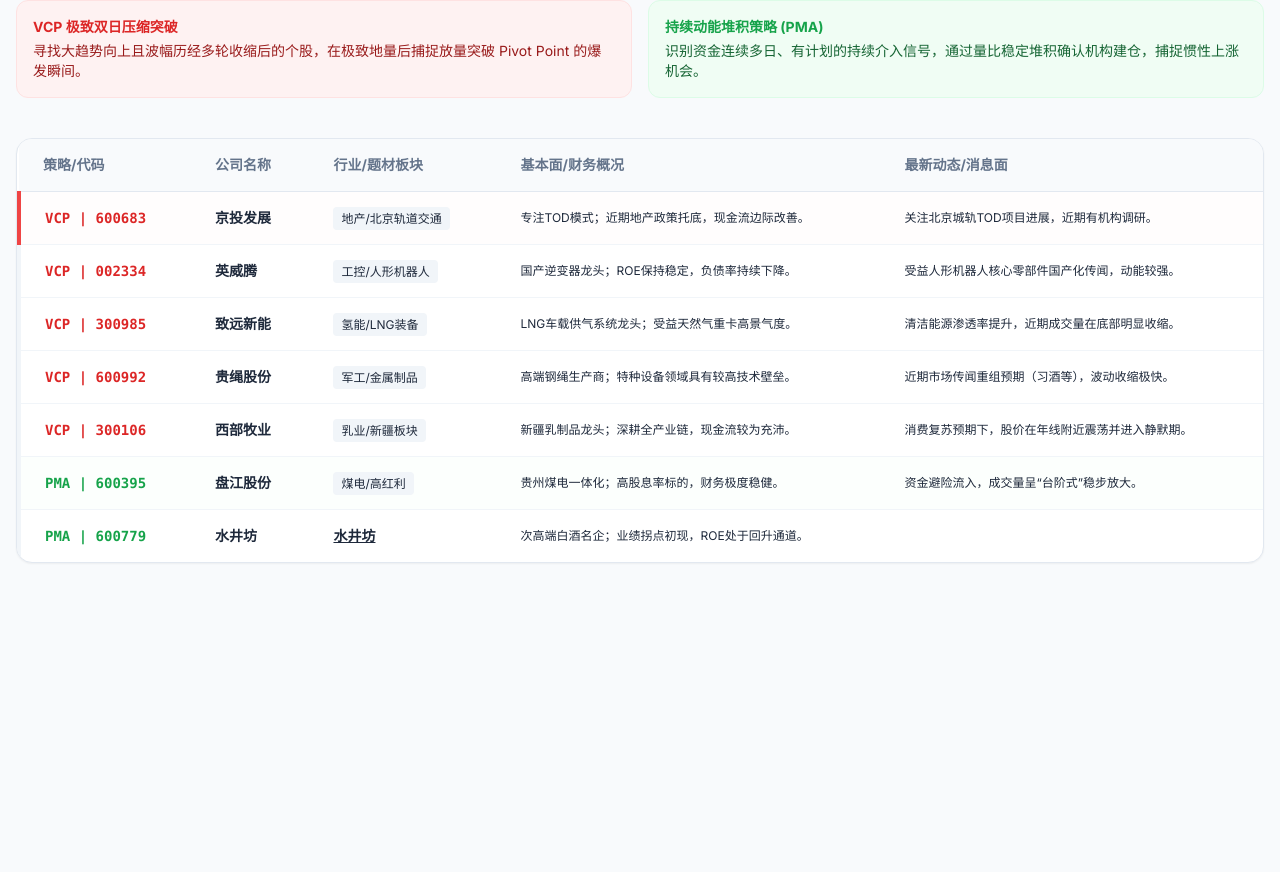
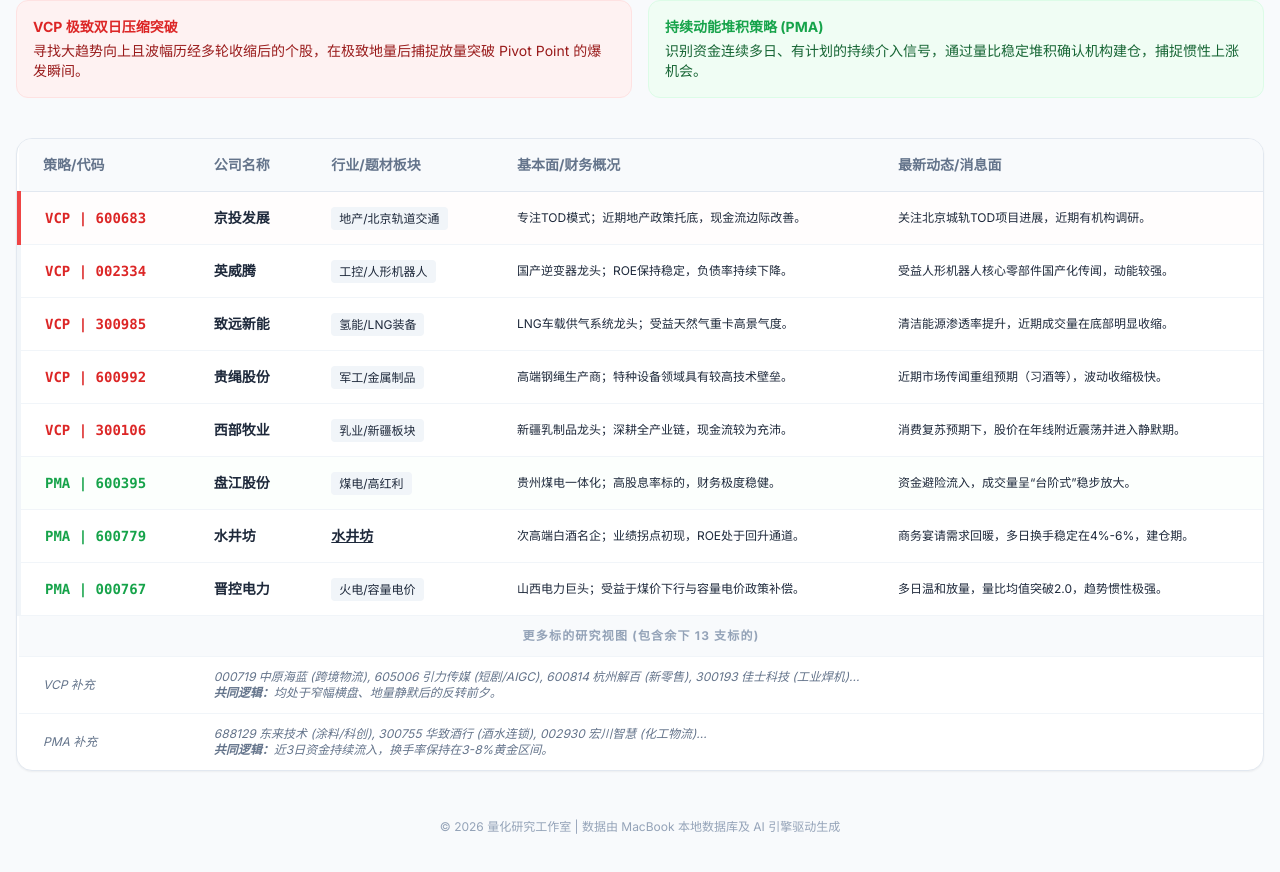
Before and after one commit to lip-lhb/stock-alpha, a plain HTML site: page index.html in a window 1280 px wide. Shown: the part 88-960 px from the top of the page. Before the commit the page ends 800 px from the top, so only its background shows below. Drawn offline with nearby package versions, Linux system fonts and the light colour scheme.

Commit message:
Add additional rows and footer to index.html

```diff
--- a/index.html
+++ b/index.html
@@ -94,3 +94,43 @@
                             <td class="px-6 py-4 font-bold">水井坊</td>
                             <td class="px-6 py-4 font-bold underline">水井坊</td>
                             <td class="px-6 py-4 text-xs">次高端白酒名企；业绩拐点初现，ROE处于回升通道。</td>
+                            <td class="px-6 py-4 text-xs">商务宴请需求回暖，多日换手稳定在4%-6%，建仓期。</td>
+                        </tr>
+                        <tr class="pma-border">
+                            <td class="px-6 py-4 font-mono font-bold text-green-600">PMA | 000767</td>
+                            <td class="px-6 py-4 font-bold">晋控电力</td>
+                            <td class="px-6 py-4"><span class="bg-slate-100 px-2 py-1 rounded text-xs">火电/容量电价</span></td>
+                            <td class="px-6 py-4 text-xs">山西电力巨头；受益于煤价下行与容量电价政策补偿。</td>
+                            <td class="px-6 py-4 text-xs">多日温和放量，量比均值突破2.0，趋势惯性极强。</td>
+                        </tr>
+
+                        <tr>
+                            <td colspan="5" class="bg-slate-50 px-6 py-3 text-xs font-bold text-slate-400 text-center uppercase tracking-widest">
+                                更多标的研究视图 (包含余下 13 支标的)
+                            </td>
+                        </tr>
+                        <tr class="text-slate-500 text-xs italic">
+                            <td class="px-6 py-3">VCP 补充</td>
+                            <td colspan="4" class="px-6 py-3">
+                                000719 中原海蓝 (跨境物流), 605006 引力传媒 (短剧/AIGC), 600814 杭州解百 (新零售), 300193 佳士科技 (工业焊机)... <br>
+                                <b>共同逻辑：</b>均处于窄幅横盘、地量静默后的反转前夕。
+                            </td>
+                        </tr>
+                        <tr class="text-slate-500 text-xs italic">
+                            <td class="px-6 py-3">PMA 补充</td>
+                            <td colspan="4" class="px-6 py-3">
+                                688129 东来技术 (涂料/科创), 300755 华致酒行 (酒水连锁), 002930 宏川智慧 (化工物流)... <br>
+                                <b>共同逻辑：</b>近3日资金持续流入，换手率保持在3-8%黄金区间。
+                            </td>
+                        </tr>
+                    </tbody>
+                </table>
+            </div>
+        </div>
+
+        <footer class="mt-12 text-center text-slate-400 text-xs pb-10">
+            <p>© 2026 量化研究工作室 | 数据由 MacBook 本地数据库及 AI 引擎驱动生成</p>
+        </footer>
+    </div>
+</body>
+</html>
```
